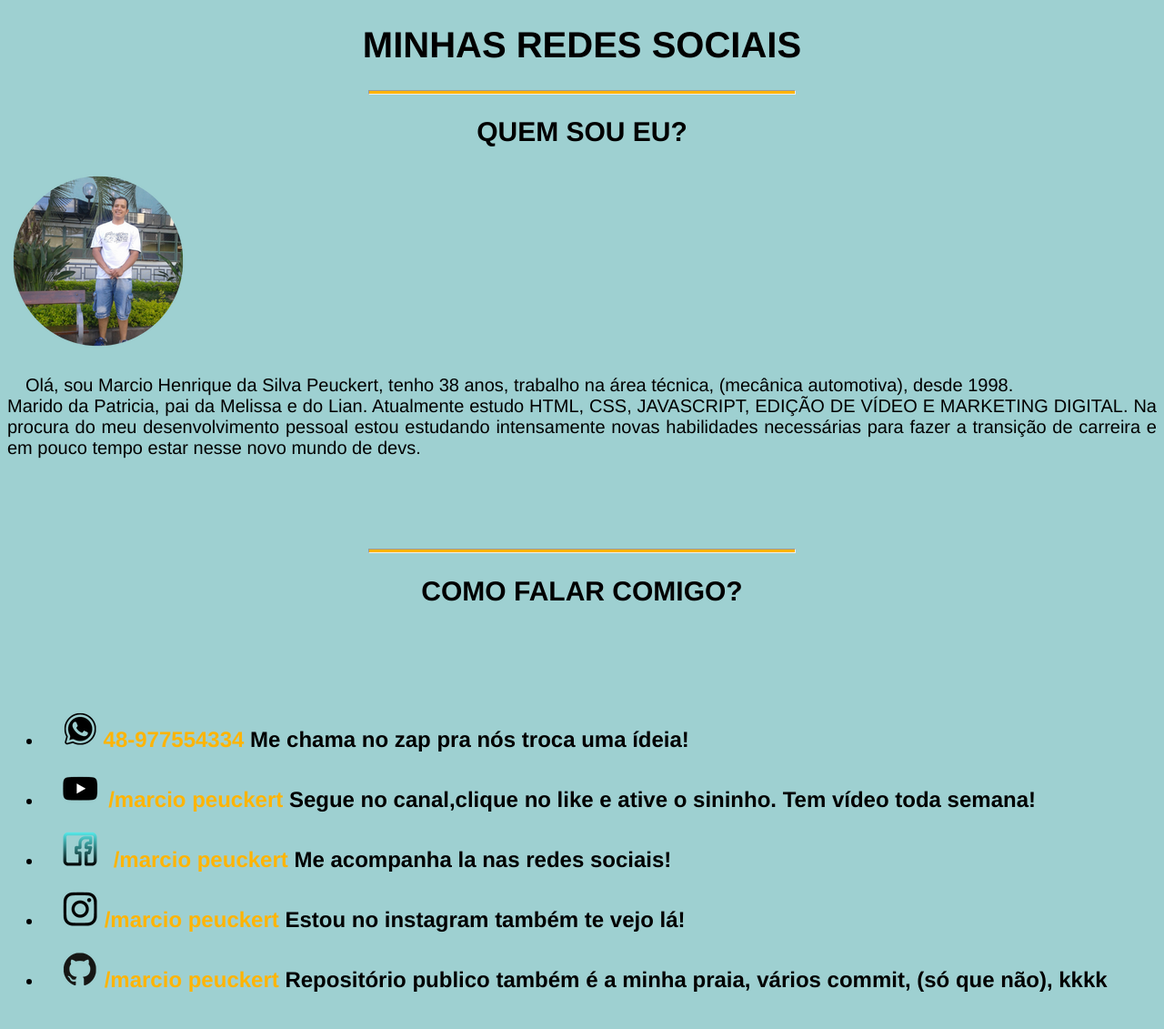
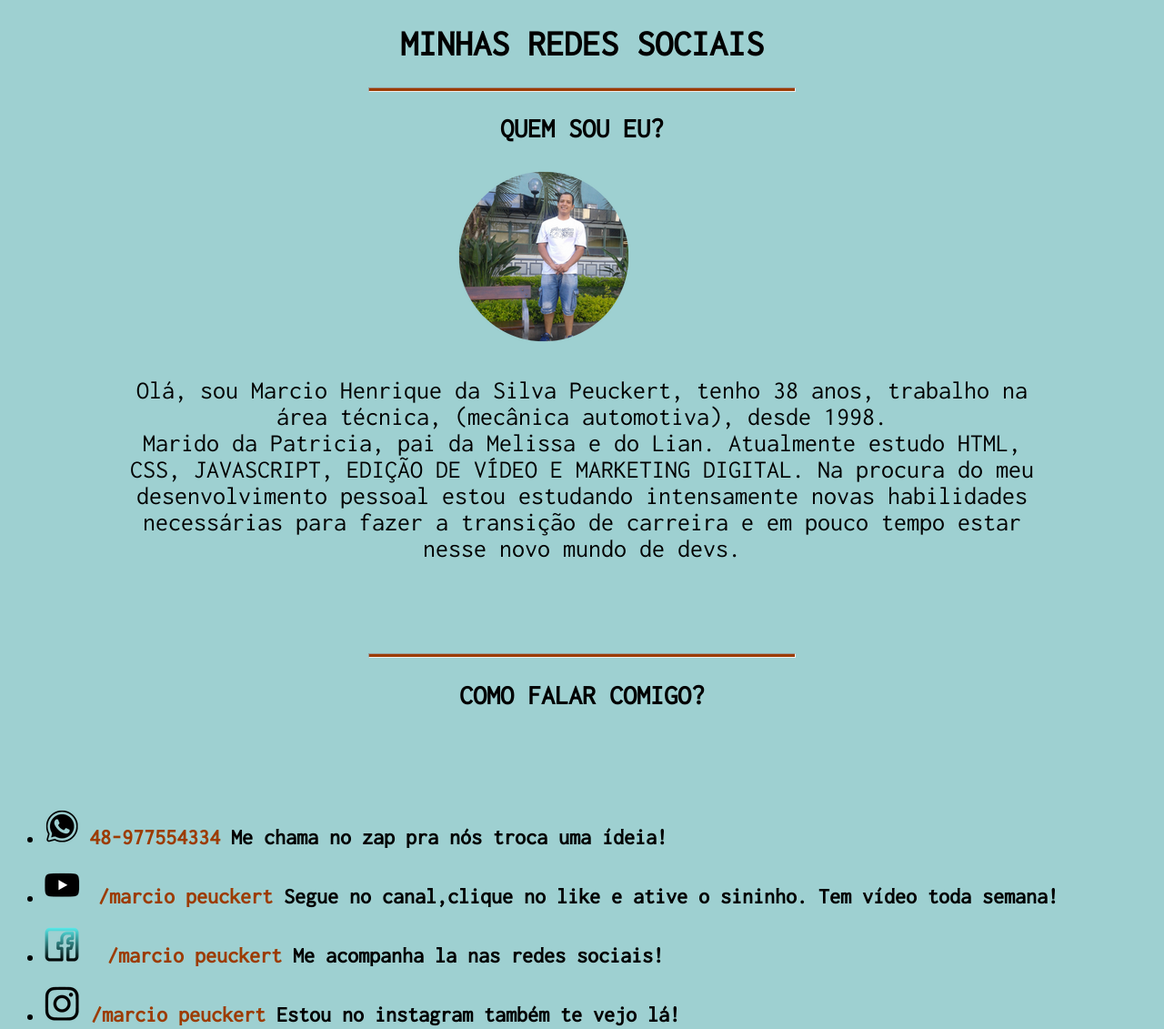
Before and after one commit to Marciohspeuckert/Meu-site, a plain HTML site: page index.html in a window 1280 px wide. Shown: the top 1131 px of the page at 91% size. Drawn offline with Linux system fonts and the light colour scheme.

Commit message:
fazendo melhorias no site
de acordo com o meu aprendizado no CURSO EM VIDEO (curso de html e css) eu vou fazendo melhorias no site

```diff
--- a/index.html
+++ b/index.html
@@ -6,6 +6,9 @@
     <meta name="viewport" content="width=device-width, initial-scale=1.0">
    <link rel="shortcut icon" href="midias do desafio 5/icon-dev-4.png" type="image/x-icon">
     <title>Meu perfil</title>
+    <link rel="preconnect" href="https://fonts.googleapis.com">
+<link rel="preconnect" href="https://fonts.gstatic.com" crossorigin>
+<link href="https://fonts.googleapis.com/css2?family=Inconsolata&display=swap" rel="stylesheet">
     <link rel="stylesheet" href="style.css">
 
 </head>
@@ -13,8 +16,8 @@
     <h1>MINHAS REDES SOCIAIS</h1>
       <hr>
       <H2>QUEM SOU EU?</H2>
-          <img src="midias do desafio 5/marciohsp.png" alt="">
-          <P>Olá, sou Marcio Henrique da Silva Peuckert, tenho 38 anos, trabalho na área técnica, (mecânica automotiva), desde 1998. <br> Marido da Patricia, pai da Melissa e do Lian. Atualmente estudo HTML, CSS, JAVASCRIPT, EDIÇÃO DE VÍDEO E MARKETING DIGITAL. Na procura do meu desenvolvimento pessoal estou estudando intensamente novas habilidades necessárias para fazer a transição de carreira e em pouco tempo estar nesse novo mundo de devs.</P><br><br><br>
+          <img class="centro" src="midias do desafio 5/marciohsp.png" alt="">
+          <P id="principal">Olá, sou Marcio Henrique da Silva Peuckert, tenho 38 anos, trabalho na área técnica, (mecânica automotiva), desde 1998. <br> Marido da Patricia, pai da Melissa e do Lian. Atualmente estudo HTML, CSS, JAVASCRIPT, EDIÇÃO DE VÍDEO E MARKETING DIGITAL. Na procura do meu desenvolvimento pessoal estou estudando intensamente novas habilidades necessárias para fazer a transição de carreira e em pouco tempo estar nesse novo mundo de devs.</P><br><br><br>
           <hr>
       <h2>COMO FALAR COMIGO?</h2><br><br><br>
           <ul>
--- a/style.css
+++ b/style.css
@@ -1,14 +1,19 @@
 @charset "utf-8";
 body{background-color: #9ed0d1;
 font-size: 20px;
-font-family: 'Franklin Gothic Medium', 'Arial Narrow', Arial, sans-serif;}
-  hr{background-color: rgb(255, 180, 4) ;
+font-family: 'Inconsolata', monospace;}
+  hr{background-color: #9C3B00 ;
    width: 37%;
-   height: 3px;%;}
+   height: 3px;}
    h1{text-align: center;}
-   h2{text-align: center;}
-    p{text-align: justify;
-  text-indent: 20px;}
-a {color: rgb(255, 180, 4);
-text-decoration: none;
-     }
+   h2{text-align: center;
+      }
+   p#principal {font-size: 28px;
+   text-align: center;
+   padding-left: 120px;
+   padding-right: 120px;}
+    p{font-size: 20px;}
+a {color: #9C3B00;
+   text-decoration: none;}
+   img.centro{margin-left: 490px;
+       margin-right: auto;}
```
